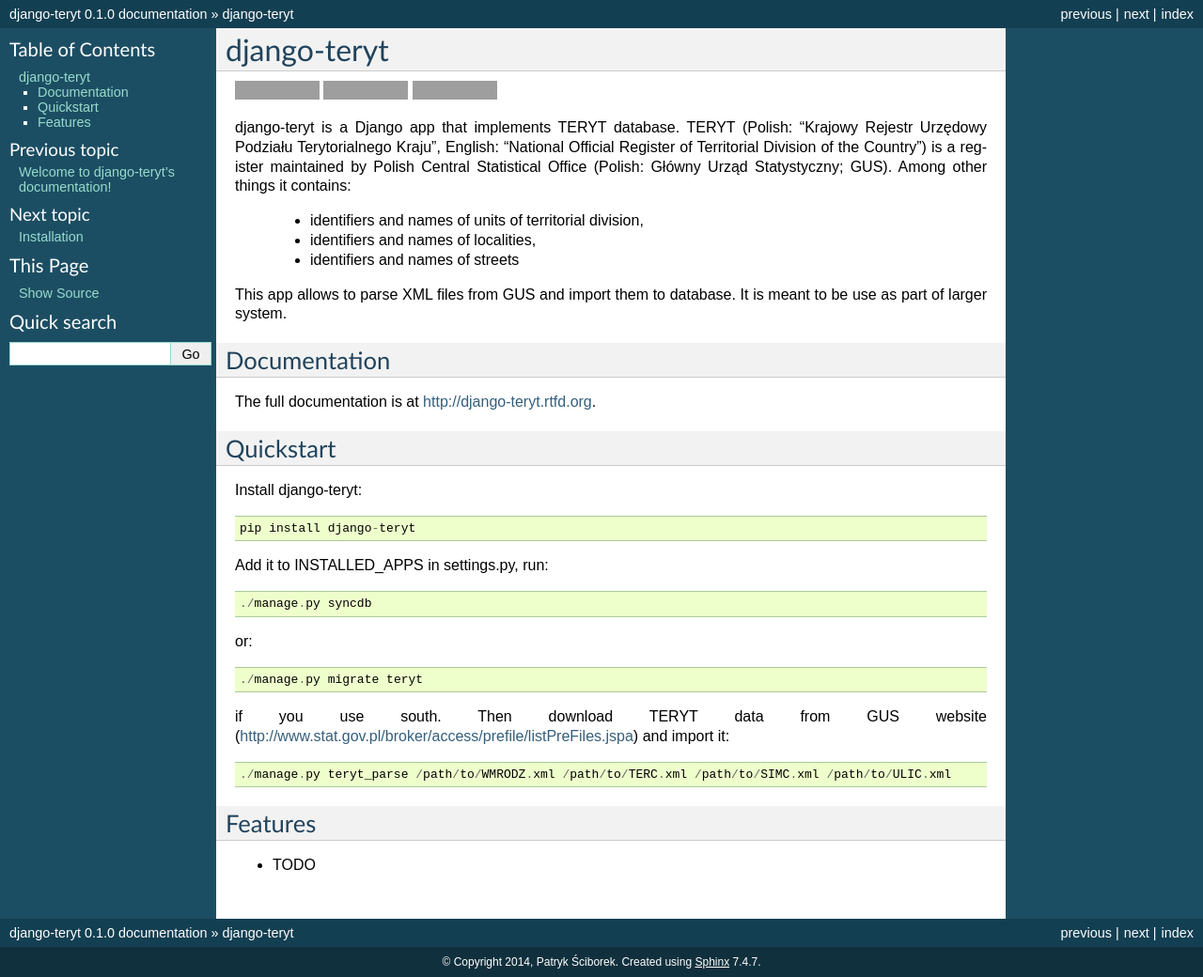
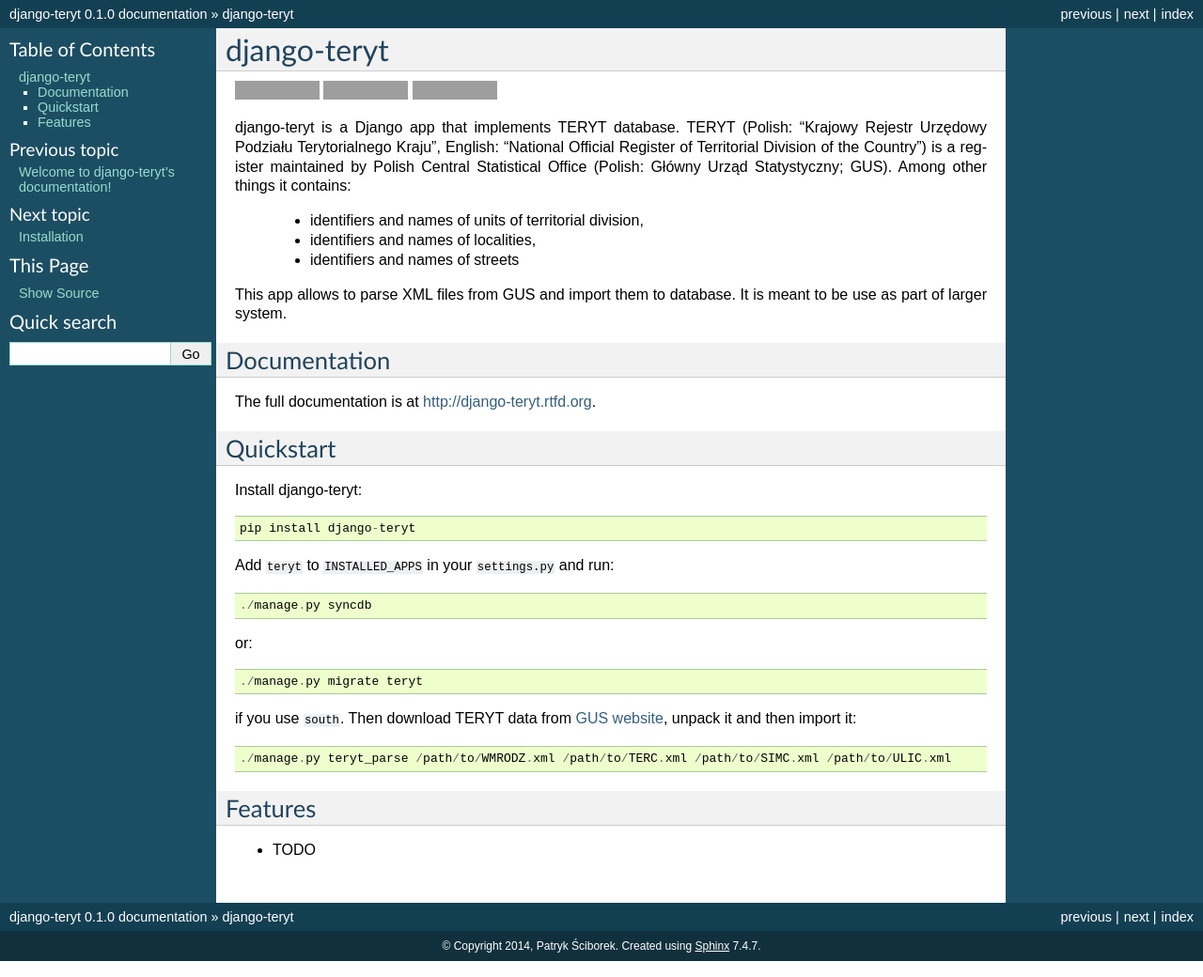
Before and after one commit to scibi/django-teryt, a Sphinx documentation site: the page built from docs/readme.rst, in a window 1280 px wide. Shown: the whole page at 94% size. Built offline with Sphinx 7.4.7, drawn with Linux system fonts in a browser that asks for light colours; the version number is read from the project's files by our own code; grey boxes are pictures that could not be loaded.

Commit message:
Small fixes in README, setup.py and Sphinx conf.py

```diff
--- a/README.rst
+++ b/README.rst
@@ -17,6 +17,7 @@
 English: "National Official Register of Territorial Division of the Country")
 is a register maintained by Polish Central Statistical Office (Polish: Główny
 Urząd Statystyczny; GUS). Among other things it contains:
+
   * identifiers and names of units of territorial division,
   * identifiers and names of localities,
   * identifiers and names of streets
@@ -36,7 +37,7 @@
 
     pip install django-teryt
 
-Add it to INSTALLED_APPS in settings.py, run::
+Add ``teryt`` to ``INSTALLED_APPS`` in your ``settings.py`` and run::
 
     ./manage.py syncdb
 
@@ -44,9 +45,8 @@
 
     ./manage.py migrate teryt
 
-if you use south. Then download TERYT data from GUS website
-(http://www.stat.gov.pl/broker/access/prefile/listPreFiles.jspa) and import
-it::
+if you use ``south``. Then download TERYT data from
+`GUS website <http://www.stat.gov.pl/broker/access/prefile/listPreFiles.jspa>`_, unpack it and then import it::
 
      ./manage.py teryt_parse /path/to/WMRODZ.xml /path/to/TERC.xml /path/to/SIMC.xml /path/to/ULIC.xml
 
--- a/docs/conf.py
+++ b/docs/conf.py
@@ -22,7 +22,7 @@
 parent = os.path.dirname(cwd)
 sys.path.append(parent)
 
-import django-teryt
+import teryt
 
 # -- General configuration -----------------------------------------------------
 
@@ -54,9 +54,9 @@
 # built documents.
 #
 # The short X.Y version.
-version = django-teryt.__version__
+version = teryt.__version__
 # The full version, including alpha/beta/rc tags.
-release = django-teryt.__version__
+release = teryt.__version__
 
 # The language for content autogenerated by Sphinx. Refer to documentation
 # for a list of supported languages.
--- a/setup.py
+++ b/setup.py
@@ -4,14 +4,14 @@
 import os
 import sys
 
-import django-teryt
+import teryt
 
 try:
     from setuptools import setup
 except ImportError:
     from distutils.core import setup
 
-version = django-teryt.__version__
+version = teryt.__version__
 
 if sys.argv[-1] == 'publish':
     os.system('python setup.py sdist upload')
@@ -32,7 +32,7 @@
     author_email='patryk@sciborek.com',
     url='https://github.com/scibi/django-teryt',
     packages=[
-        'django-teryt',
+        'teryt',
     ],
     include_package_data=True,
     install_requires=[
```
